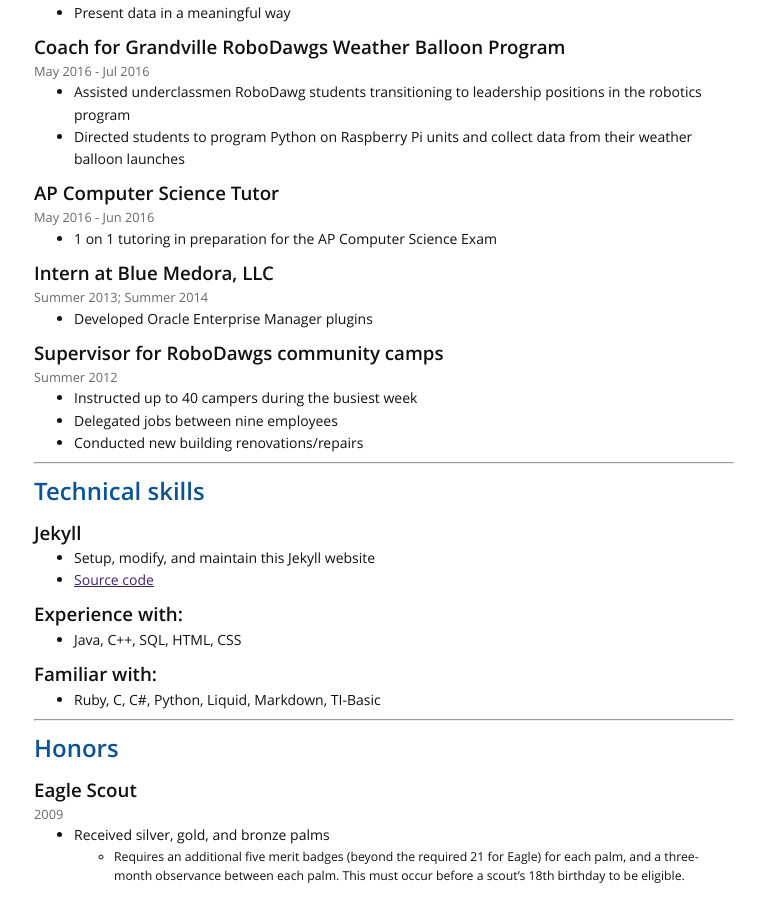
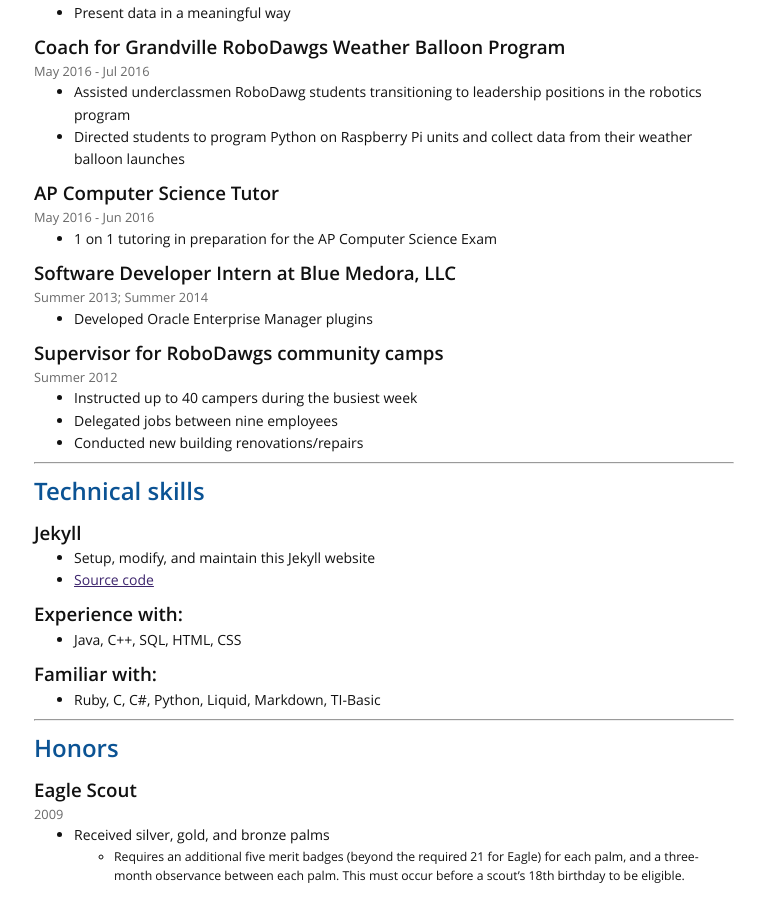
Before and after one commit to aav7fl/website-legacy, a Jekyll site: the page built from _pages/resume.md, in a window 1280 px wide and 900 px high, scrolled down 620 px. Shown: the whole window, without its empty margins (256-1021 px from the left). Built offline with Jekyll 4.4.1, drawn with Linux system fonts in a browser that asks for light colours.

Commit message:
Update resume text

```diff
--- a/_pages/resume.md
+++ b/_pages/resume.md
@@ -55,7 +55,7 @@ To start a career writing meaningful frontend or backend software
 
 - 1 on 1 tutoring in preparation for the AP Computer Science Exam
 
-### Intern at Blue Medora, LLC
+### Software Developer Intern at Blue Medora, LLC
 
 <div class="date">Summer 2013; Summer 2014</div>
 
```
